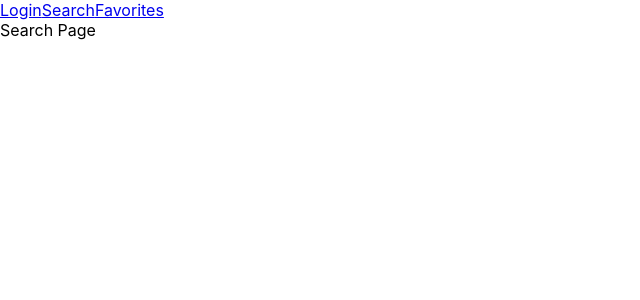
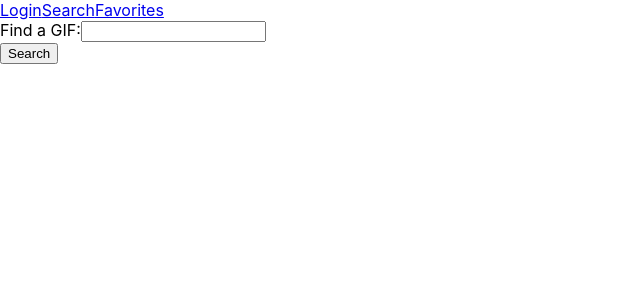
Before and after one commit to seth-allgire/gif-app, a React (Create React App) app: page /search in a window 1280 px wide. Shown: the top 300 px of the page, without its empty margins (0-640 px from the left). Built offline with nearby package versions, Linux system fonts and the light colour scheme.

Commit message:
adds favorites button functionality

```diff
--- a/src/components/FavoritesPage.js
+++ b/src/components/FavoritesPage.js
@@ -1,5 +1,5 @@
 import React from "react";
 
-export default function FavoritesPage(props) {
+export default function FavoritesPage(favorites, deleteFavorite) {
   return <div>Favorites Page</div>;
 }
--- a/src/components/GifDisplay.js
+++ b/src/components/GifDisplay.js
@@ -1,5 +1,30 @@
 import React from "react";
 
-export default function GifDisplay(props) {
-  return <div>Gif Display Page</div>;
+export default function GifDisplay({
+  id,
+  title,
+  url,
+  isFavorite,
+  addFavorite,
+  deleteFavorite,
+}) {
+  return (
+    <div>
+      <h3>
+        {id} {title}
+      </h3>
+      <img src={url} alt="" />
+      {!isFavorite && (
+        <button onClick={() => addFavorite({ id, title, url })}>
+          Add Favorite
+        </button>
+      )}
+      {isFavorite && (
+        <button onClick={() => deleteFavorite(id)}>Remove Favorite</button>
+      )}
+    </div>
+  );
 }
+// {
+//   favorites.some((fave) => fave.id === val.id);
+// }
--- a/src/components/SearchPage.js
+++ b/src/components/SearchPage.js
@@ -1,5 +1,63 @@
 import React from "react";
+import { useState } from "react/cjs/react.development";
+import GifDisplay from "./GifDisplay";
 
-export default function SearchPage(props) {
-  return <div>Search Page</div>;
+export default function SearchPage({
+  activeUser,
+  favorites,
+  addFavorite,
+  deleteFavorite,
+}) {
+  const [search, setSearch] = useState("");
+  //   const [responseData, setResponseData] = useState
+  const [gifs, setGifs] = useState([]);
+
+  async function callAPI() {
+    try {
+      const url = `https://api.giphy.com/v1/gifs/search?api_key=DCKpHj8LvPQEaZfIE6nxTBmumXwxJcEc&q=${search}&limit=25&offset=0&rating=pg&lang=en`;
+
+      const response = await fetch(url);
+      const { data } = await response.json();
+      setGifs(
+        () =>
+          data.map((gif) => ({
+            // isFavorite: false,
+            id: gif.id,
+            title: gif.title,
+            url: gif.images.original.url,
+          }))
+        // console.log(data);
+      );
+    } catch (e) {
+      console.log(e);
+    }
+  }
+
+  return (
+    <>
+      <div>
+        <label htmlFor="search">Find a GIF:</label>
+        <input
+          value={search}
+          onChange={(e) => setSearch(e.target.value)}
+          id="search"
+          placeholder=""
+        ></input>
+      </div>
+      <button onClick={callAPI}>Search</button>
+      <div>
+        {gifs.map((val) => (
+          <GifDisplay
+            isFavorite={favorites.some((fave) => fave.id === val.id)}
+            key={val.id}
+            id={val.id}
+            title={val.title}
+            deleteFavorite={deleteFavorite}
+            addFavorite={addFavorite}
+            url={val.url}
+          />
+        ))}
+      </div>
+    </>
+  );
 }
```
